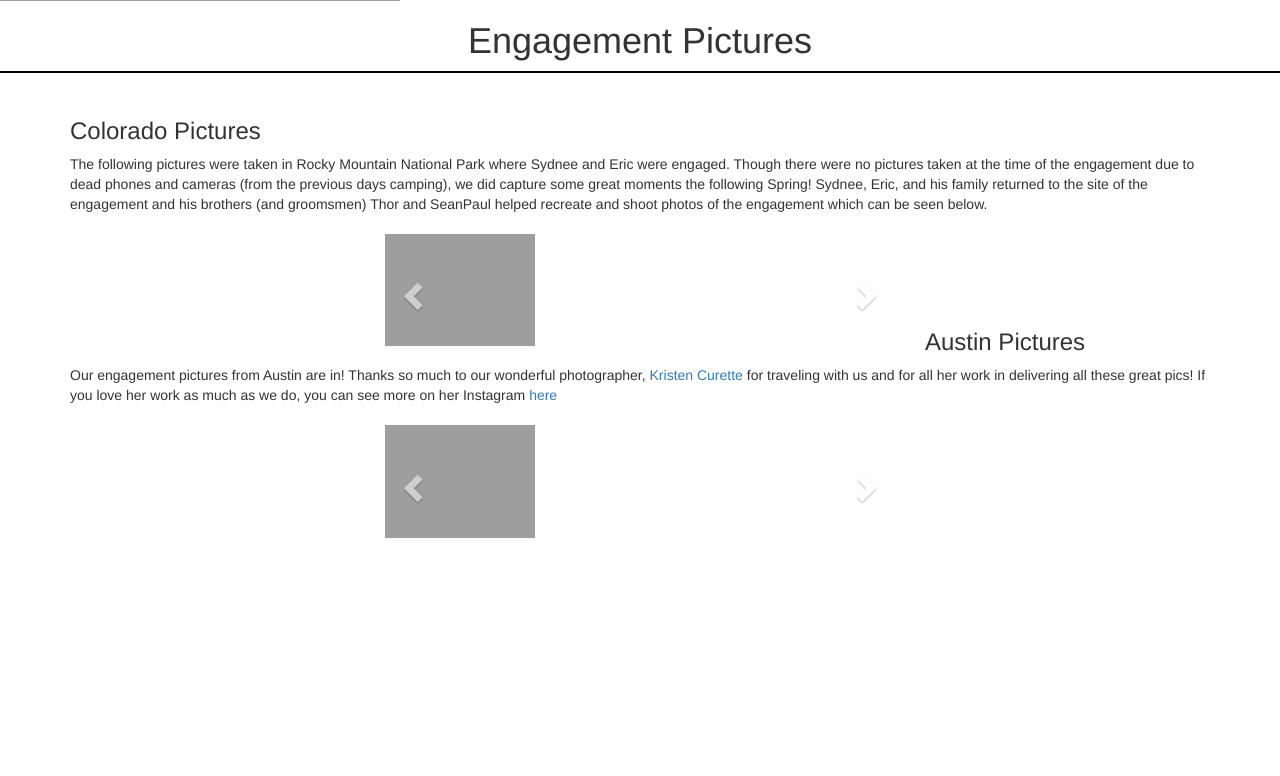
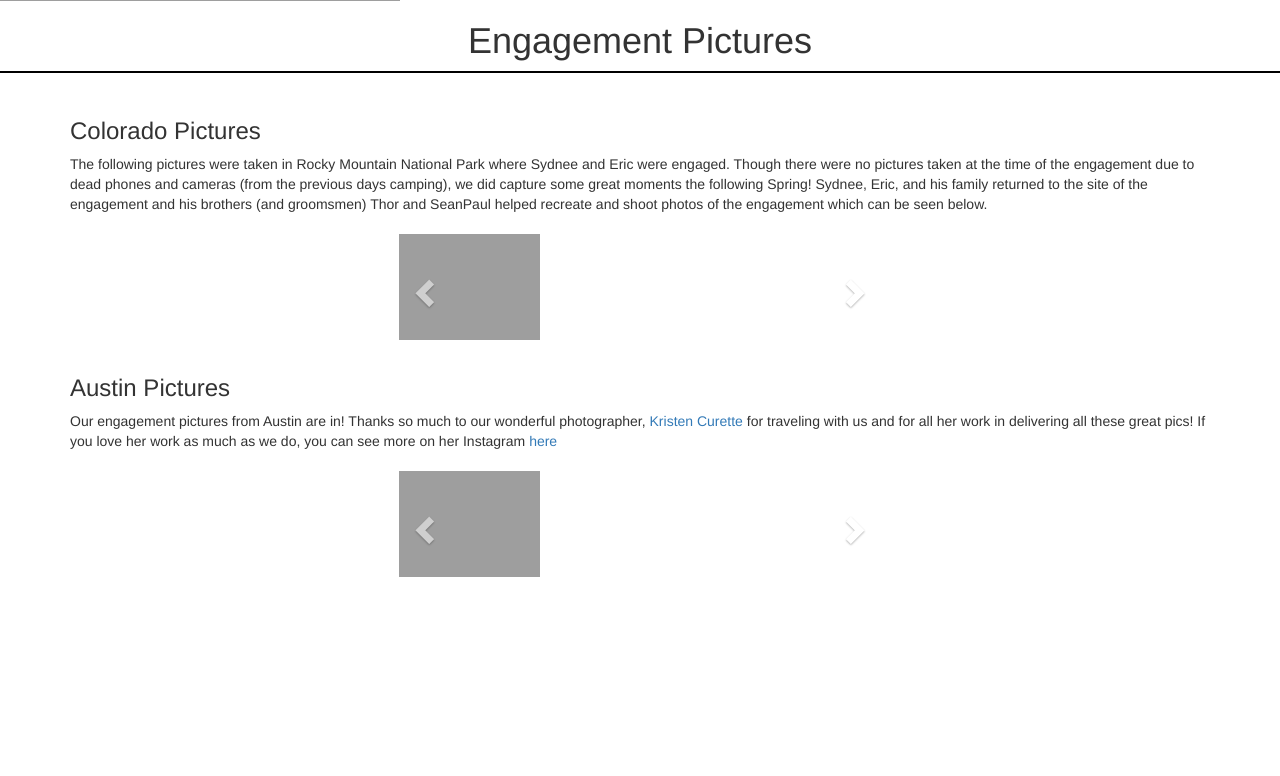
Before and after one commit to kartoffeln777/happilyevereldridge2018, a PHP site: page /pictures/ in a window 1280 px wide. Shown: the part 350-1126 px from the top of the page. Run offline with PHP 8.4, Linux system fonts and the light colour scheme; some libraries are stand-ins or nearby versions; grey boxes are pictures that could not be loaded.

Commit message:
Closed missing </div>, commented out jquery styling that caused carousel anchoring

```diff
--- a/src/index.php
+++ b/src/index.php
@@ -122,6 +122,7 @@ She said YES! and soon after, we hurried back to the campsite to break down camp
 
                 <a class="left carousel-control" href="#austinCarousel" data-slide="prev"><i class="glyphicon glyphicon-chevron-left"></i></a>
                 <a class="right carousel-control" href="#austinCarousel" data-slide="next"><i class="glyphicon glyphicon-chevron-right"></i></a>
+              </div>
             </div>
           </div>
 
@@ -571,7 +572,7 @@ She said YES! and soon after, we hurried back to the campsite to break down camp
     <script src="./lib/js/multi-step-modal.js"></script>
     <script>
       //A script for animating the anchor links
-      $('a[href*=\\#]').on('click', function(event) {
+  /*    $('a[href*=\\#]').on('click', function(event) {
         event.preventDefault();
         $('html,body').animate({ scrollTop:$(this.hash).offset().top }, 400);
       });
@@ -603,7 +604,7 @@ She said YES! and soon after, we hurried back to the campsite to break down camp
           });
           return false;
         });
-      });
+        }); */
     </script>
   </body>
 </html>
--- a/src/pictures/index.php
+++ b/src/pictures/index.php
@@ -46,7 +46,6 @@
             <li><a href="../#RSVP">RSVP</a></li>
             <li><a href="../gifts/">Gifts</a></li>
             <li><a href="../pictures/">Pictures</a></li>
-
           </ul>
         </div><!--/.nav-collapse -->
       </div><!--/.containter -->
@@ -58,7 +57,7 @@
     </div>
 
     <div class="container">
-      <div id="content" class="inner jumptarget">
+      <div id="coloradoPics" class="inner jumptarget">
         <h3>Colorado Pictures</h3>
         The following pictures were taken in Rocky Mountain National Park where Sydnee and Eric were engaged. Though there were no pictures taken at the time of the engagement due to dead phones and cameras (from the previous days camping), we did capture some great moments the following Spring! Sydnee, Eric, and his family returned to the site of the engagement and his brothers (and groomsmen) Thor and SeanPaul helped recreate and shoot photos of the engagement which can be seen below.
         <br><br>
@@ -95,11 +94,14 @@
 
           <br><br><br>
 
-<!--  </div> -->
+      </div>
+    </div>
 
-      <div id="austinpics" class="inner jumptarget">
+    <div class="container">
+      <div id="austinPics" class="inner jumptarget">
         <h3>Austin Pictures</h3>
-          Our engagement pictures from Austin are in! Thanks so much to our wonderful photographer, <a href="http://www.kristencurette.com" target="_blank" >Kristen Curette </a> for traveling with us and for all her work in delivering all these great pics! If you love her work as much as we do, you can see more on her Instagram <a href="https://www.instagram.com/poorartist/" target="_blank"> here </a>  <br><br>
+        Our engagement pictures from Austin are in! Thanks so much to our wonderful photographer, <a href="http://www.kristencurette.com" target="_blank" >Kristen Curette </a> for traveling with us and for all her work in delivering all these great pics! If you love her work as much as we do, you can see more on her Instagram <a href="https://www.instagram.com/poorartist/" target="_blank"> here </a>
+        <br><br>
 
         <center>
 
@@ -107,7 +109,7 @@
           <div class="carousel slide" id="austinCarousel" style="width: 400px; margin 0 auto">
             <div class="carousel-inner">
               <div class="item active">
-          <div class="col-md-4"><a href=""><img src="http://i.imgur.com/YQ7QFOO.jpg" class="img-responsive" title="This is the bridge where Eric proposed to Sydnee"></a></div>
+                <div class="col-md-4"><a href="#"><img src="http://i.imgur.com/YQ7QFOO.jpg" class="img-responsive" title="The bridge where Eric proposed to Sydnee"></a></div>
               </div>
               <div class="item">
                 <div class="col-md-4"><a href="#"><img src="http://i.imgur.com/VhD41fa.jpg" class="img-responsive"></a></div>
@@ -130,12 +132,10 @@
           </div>
         </div>
         </center>
-
+      </div>
+    </div>
 
 <!--      <p>Made with love by Michael. Cannibalized and customized by Eric. Source can be found <a href="https://github.com/kartoffeln777/happilyevereldridge2018" target="_blank">here</a>.</p> -->
-        </div>
-      </div>
-    </div>
 
     <script src="../lib/js/carousel.js"></script>
     <script src="../lib/js/multi-step-modal.js"></script>
--- a/src/site.css
+++ b/src/site.css
@@ -2,8 +2,7 @@ body {
   min-height: 2000px;
   padding-top: 51px;
 }
-h1,
-h2 {
+h1, h2 {
   text-align: center;
 }
 .jumptarget::before {
@@ -61,8 +60,11 @@ div.details {
 .leftAlignText {
     float:left;
 }
+.tales {
+    width: 100%;
+}
 .carousel {
-    width: 100% !important;
+    width: 95% !important;
 }
 /* override position and transform in 3.3.x */
 .carousel-inner .item.left.active {
@@ -79,13 +81,11 @@ div.details {
     transform: translateX(-33%)
 }
 
-.carousel-inner .item.right,
-.carousel-inner .item.left {
+.carousel-inner .item.right, .carousel-inner .item.left {
     transform: translateX(0);
 }
 
 
-.carousel-control.left,
-.carousel-control.right {
+.carousel-control.left, .carousel-control.right {
     background-image:none;
 }
```
Lines whose indentation alone changed are shown as unchanged.
